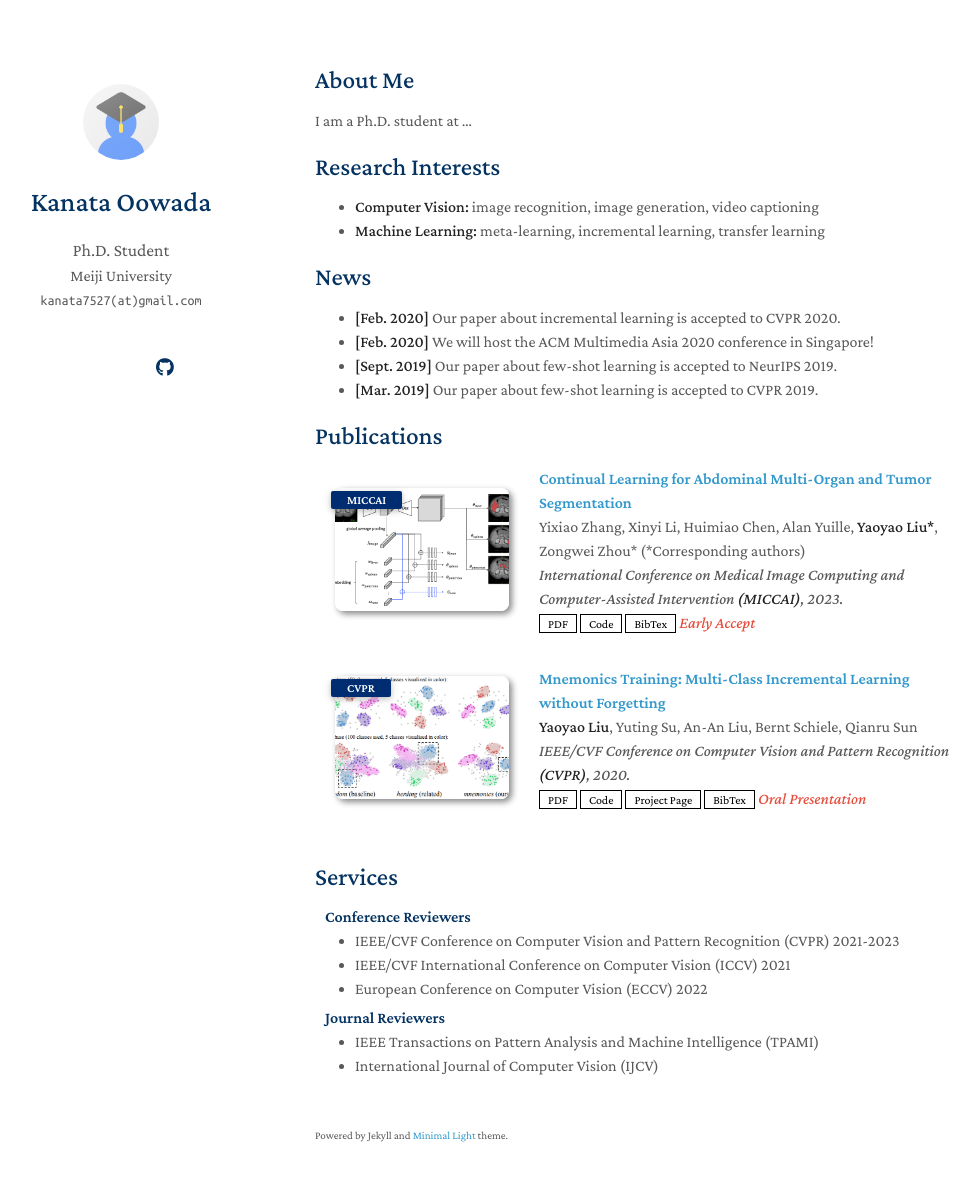
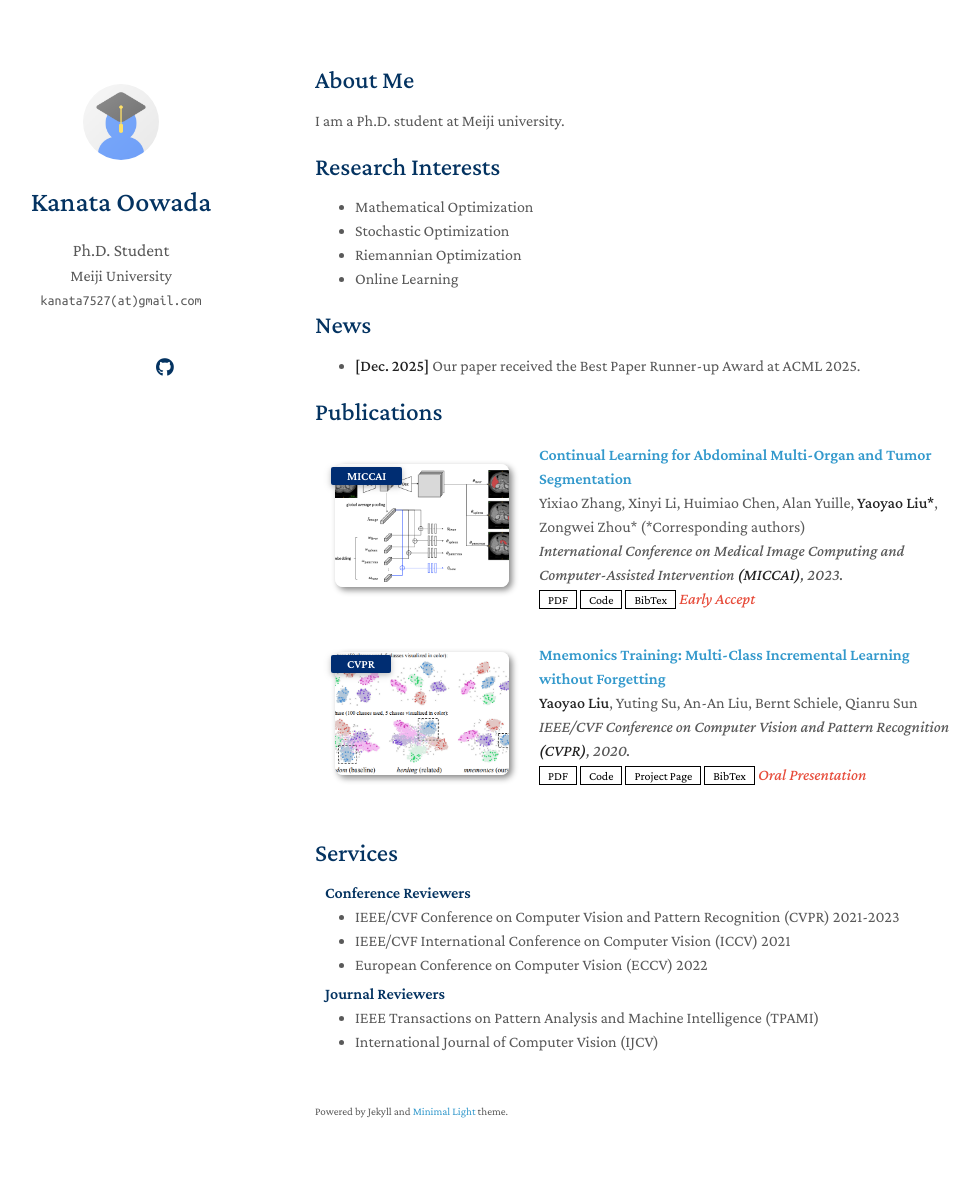
Before and after one commit to KanataOowada/KanataOowada.github.io, a Jekyll site: the page built from index.md, in a window 1280 px wide and 1216 px high. Shown: the top 1181 px of the window, without its empty margins (155-1135 px from the left). Built offline with Jekyll 4.4.1, drawn with Linux system fonts in a browser that asks for light colours; a style sheet for code colours, icons or effects is not loaded; our own code applies the rules of GitHub Pages for plain Markdown files.

Commit message:
Update index.md

```diff
--- a/index.md
+++ b/index.md
@@ -4,19 +4,18 @@ layout: homepage
 
 ## About Me
 
-I am a Ph.D. student at ...
+I am a Ph.D. student at Meiji university.
 
 ## Research Interests
 
-- **Computer Vision:** image recognition, image generation, video captioning
-- **Machine Learning:** meta-learning, incremental learning, transfer learning
+- Mathematical Optimization
+- Stochastic Optimization
+- Riemannian Optimization
+- Online Learning
 
 ## News
 
-- **[Feb. 2020]** Our paper about incremental learning is accepted to CVPR 2020.
-- **[Feb. 2020]** We will host the ACM Multimedia Asia 2020 conference in Singapore!
-- **[Sept. 2019]** Our paper about few-shot learning is accepted to NeurIPS 2019.
-- **[Mar. 2019]** Our paper about few-shot learning is accepted to CVPR 2019.
+- **[Dec. 2025]** Our paper received the Best Paper Runner-up Award at ACML 2025.
 
 {% include_relative _includes/publications.md %}
 
```
